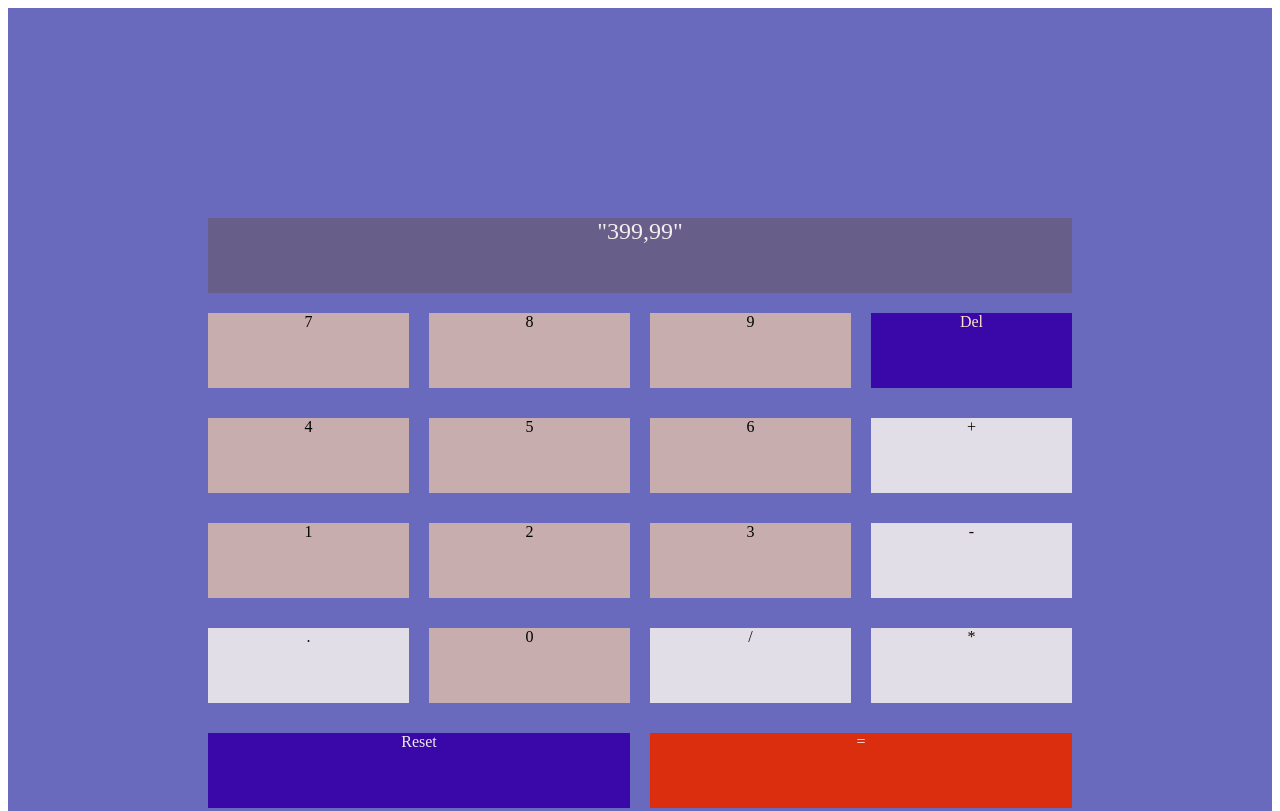
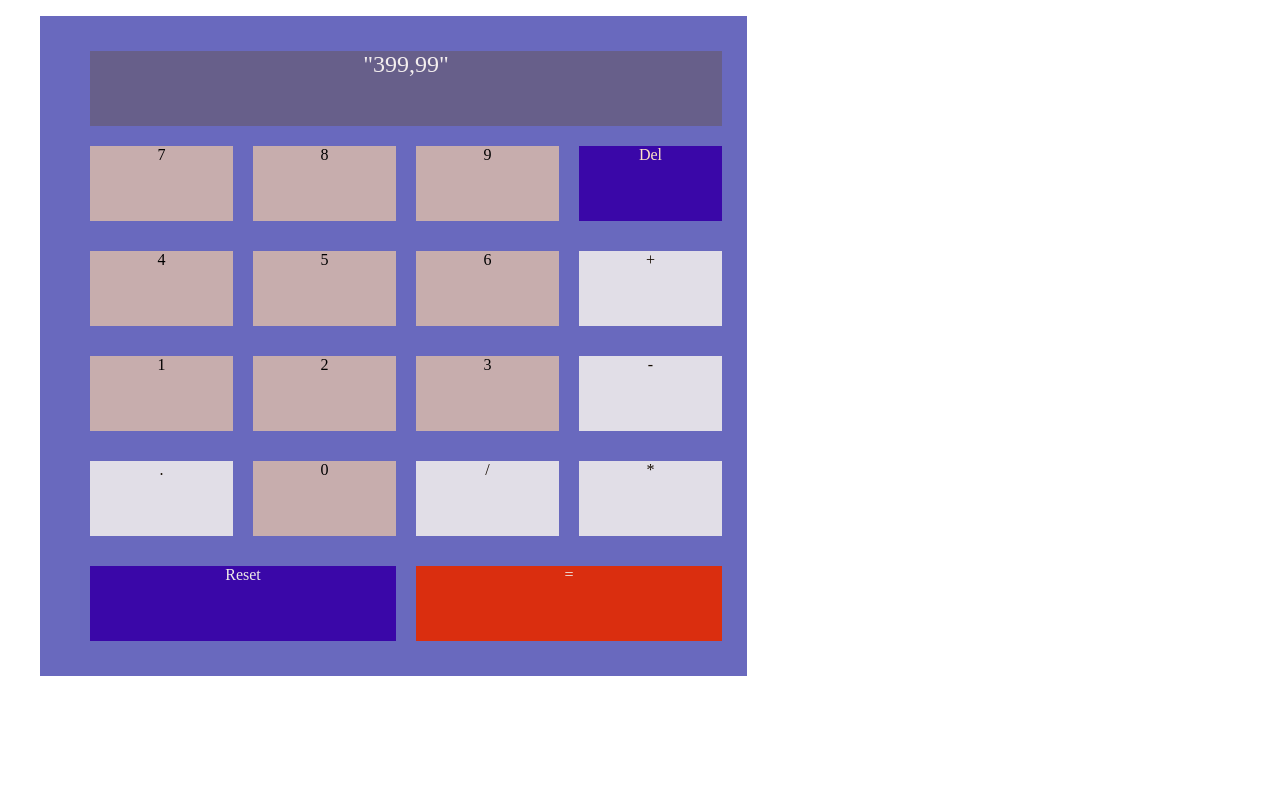
Before and after one commit to kemoumzina/css-challenge, a plain HTML site: page calculator/calculatrice.html in a window 1280 px wide. Shown: the top 811 px of the page. Drawn offline with Linux system fonts and the light colour scheme.

Commit message:
austement ecran

```diff
--- a/calculator/calcul.css
+++ b/calculator/calcul.css
@@ -7,7 +7,11 @@
     gap:20px;
    /* justify-content:center;*/
     align-items:start;
-    padding: 200px;
+    padding-top: 25px;
+    padding-left: 50px;
+    padding-right: 25px;
+    padding-bottom: 25px;
+    width:50%;
 
 }
 
@@ -173,3 +177,8 @@
 .cadr {
     border: solid;
 }
+@media screen and (min-width:600px){
+    .container {
+        margin: 1em 2em;
+    }
+}
```
